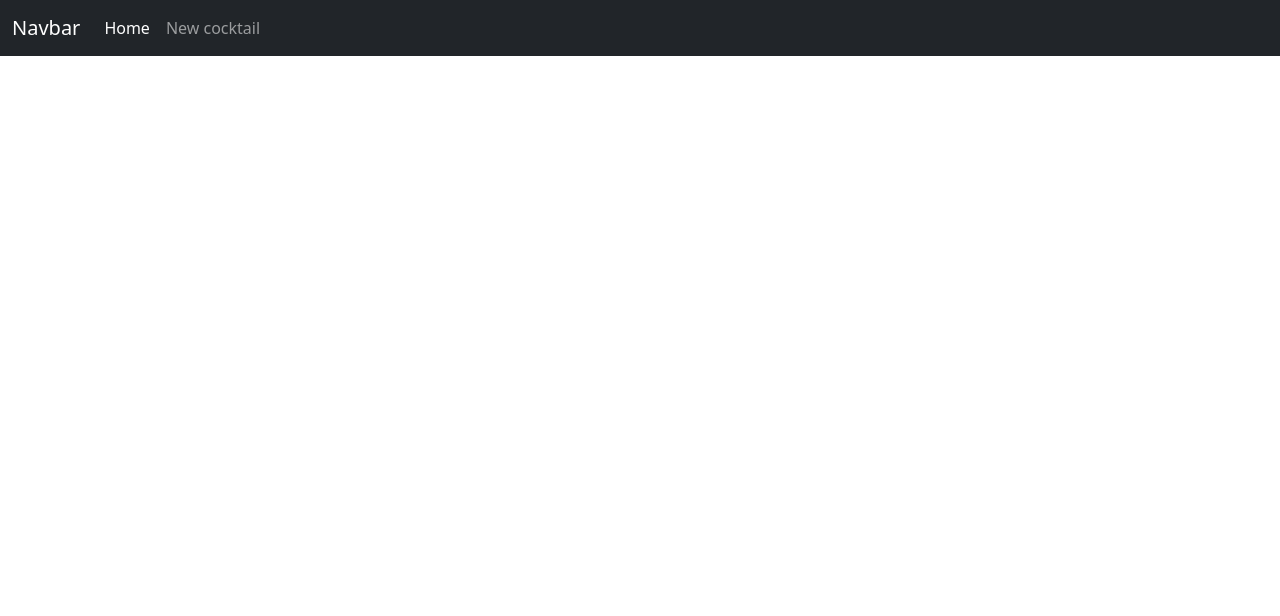
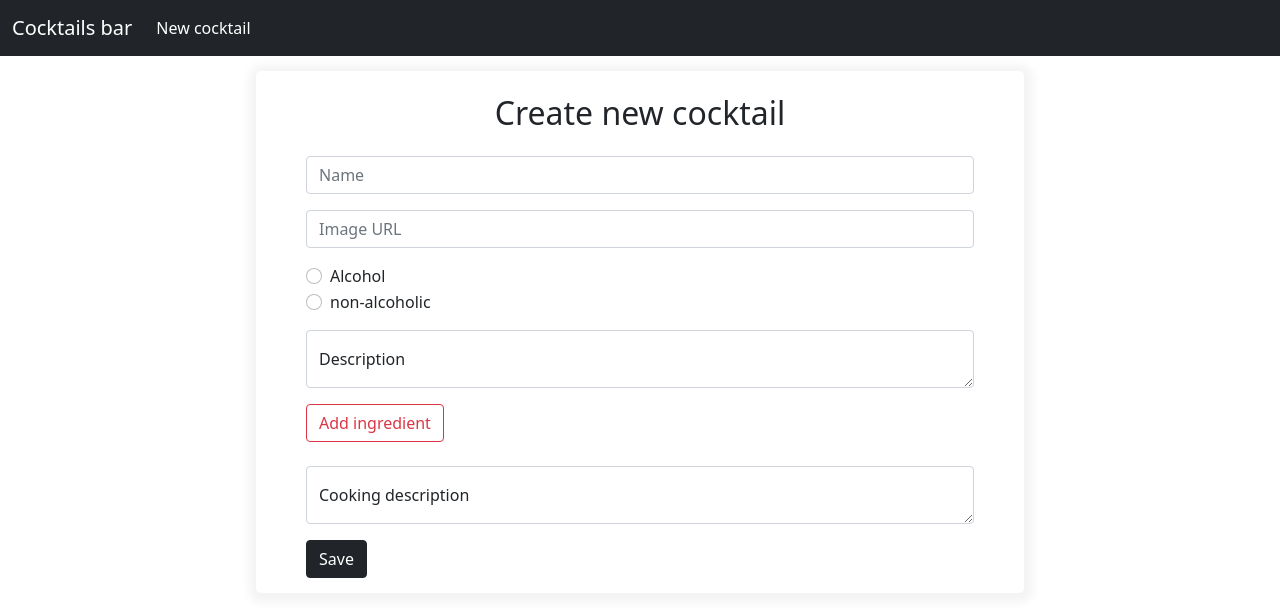
Before and after one commit to AsylKydraliev/cocktails-app, an Angular app: page /add in a window 1280 px wide. Before the commit this address led to /. Shown: the top 616 px of the page. Built offline with nearby package versions, Linux system fonts and the light colour scheme.

Commit message:
Реализована форма создания. Post запрос.

```diff
--- a/src/app/app-routing.module.ts
+++ b/src/app/app-routing.module.ts
@@ -1,7 +1,14 @@
 import { NgModule } from '@angular/core';
 import { RouterModule, Routes } from '@angular/router';
+import { HomeComponent } from './home/home.component';
+import { FormComponent } from './form/form.component';
+import { NotFoundComponent } from './not-found.component';
 
-const routes: Routes = [];
+const routes: Routes = [
+  {path: '', component: HomeComponent},
+  {path: 'add', component: FormComponent},
+  {path: '**', component: NotFoundComponent},
+];
 
 @NgModule({
   imports: [RouterModule.forRoot(routes)],
--- /dev/null
+++ b/src/app/form/form.component.css
@@ -0,0 +1,21 @@
+.container{
+  margin: 15px auto;
+  padding: 15px 50px;
+  width: 60%;
+  box-shadow: 1px 2px 10px 8px #F4F4F4;
+  border-radius: 5px;
+}
+
+small{
+  color: red;
+}
+
+input.ng-invalid.ng-touched{
+  box-shadow: 0 0 6px 3px red;
+}
+textarea.ng-invalid.ng-touched{
+  box-shadow: 0 0 6px 3px red;
+}
+select.ng-invalid.ng-touched{
+  box-shadow: 0 0 6px 3px red;
+}
--- /dev/null
+++ b/src/app/form/form.component.html
@@ -0,0 +1,156 @@
+<div class="container mb-5">
+  <h2 class="mt-2 text-center">Create new cocktail</h2>
+
+  <form class="col mt-4" [formGroup]="createForm" (ngSubmit)="onSubmit()">
+    <div class="mb-3 mt-3">
+      <input
+        type="text"
+        class="form-control"
+        formControlName="name"
+        name="name"
+        placeholder="Name"
+      >
+      <small
+        *ngIf="fieldHasError('name', 'required')"
+        class="form-text invalid-form-text">
+        Enter cocktail name
+      </small>
+    </div>
+
+    <div class="mb-3">
+      <input
+        type="text"
+        class="form-control"
+        formControlName="imageUrl"
+        name="imageUrl"
+        placeholder="Image URL"
+      >
+      <small
+        *ngIf="fieldHasError('imageUrl', 'required')"
+        class="form-text invalid-form-text">
+        Enter cocktail image URL
+      </small>
+    </div>
+
+    <div class="mb-3">
+      <div class="form-check mt-3">
+        <input
+          class="form-check-input"
+          type="radio"
+          formControlName="type"
+          name="type"
+          id="flexRadioDefault1"
+          value="alcohol"
+        >
+        <label class="form-check-label" for="flexRadioDefault1">
+          Alcohol
+        </label>
+      </div>
+      <div class="form-check mb-1">
+        <input
+          class="form-check-input"
+          type="radio"
+          formControlName="type"
+          name="type"
+          id="flexRadioDefault2"
+          value="non-alcoholic"
+        >
+        <label class="form-check-label" for="flexRadioDefault2">
+          non-alcoholic
+        </label>
+      </div>
+      <small
+        *ngIf="fieldHasError('type', 'required')"
+        class="form-text invalid-form-text">
+        Select cocktail type
+      </small>
+    </div>
+
+    <div class="form-floating mb-3">
+      <textarea
+        class="form-control"
+        placeholder="Leave a description here"
+        id="floatingTextarea"
+        formControlName="description"
+        name="description"
+      ></textarea>
+      <small
+        *ngIf="fieldHasError('description', 'required')"
+        class="form-text invalid-form-text">
+        Enter cocktail description
+      </small>
+      <label for="floatingTextarea">Description</label>
+    </div>
+
+    <div class="mb-3" formArrayName="ingredients">
+      <button (click)="addIngredient()" type="button" class="btn btn-outline-danger mb-2">Add ingredient</button>
+      <div class="mb-2 w-100" *ngFor="let _ of getIngredientControls(); let i = index">
+        <div [formGroupName]="i">
+          <div class="d-flex">
+            <input
+              type="text"
+              class="form-control"
+              formControlName="nameIngredient"
+              name="nameIngredient"
+              placeholder="Name ingredient"
+            >
+            <small
+              *ngIf="ingredientsHasError('nameIngredient', 'required', i)"
+              class="form-text invalid-form-text d-block">
+              Enter name ingredient
+            </small>
+            <input
+              type="number"
+              class="form-control"
+              formControlName="amountIngredient"
+              name="amountIngredient"
+              placeholder="Amount"
+            >
+            <small
+              *ngIf="ingredientsHasError('amountIngredient', 'required', i)"
+              class="form-text invalid-form-text">
+              Enter ingredient amount
+            </small>
+            <select
+              class="form-select me-1"
+              formControlName="unitIngredient"
+              name="unitIngredient"
+              aria-label="Default select example"
+            >
+              <option value="">Amount of ingredients</option>
+              <option value="Milliliters">Milliliters</option>
+              <option value="Pieces">Pieces</option>
+              <option value="Grams">Grams</option>
+            </select>
+            <small
+              *ngIf="ingredientsHasError('unitIngredient', 'required', i)"
+              class="form-text invalid-form-text">
+              Select ingredient unit
+            </small>
+          </div>
+        </div>
+      </div>
+    </div>
+
+    <div class="form-floating mb-3">
+      <textarea
+        class="form-control"
+        placeholder="Leave a description here"
+        id="cookingDescription"
+        formControlName="cookingDescription"
+        name="cookingDescription"
+      ></textarea>
+      <small
+        *ngIf="fieldHasError('cookingDescription', 'required')"
+        class="form-text invalid-form-text">
+        Enter cocktail cooking description
+      </small>
+      <label for="cookingDescription">Cooking description</label>
+    </div>
+
+    <button
+      type="submit"
+      class="btn btn-dark"
+    >Save</button>
+  </form>
+</div>
--- /dev/null
+++ b/src/app/form/form.component.ts
@@ -0,0 +1,66 @@
+import { Component, OnInit } from '@angular/core';
+import { FormArray, FormControl, FormGroup, Validators } from '@angular/forms';
+import { Cocktail } from '../shared/cocktail.model';
+import { CocktailService } from '../shared/cocktail.service';
+
+@Component({
+  selector: 'app-form',
+  templateUrl: './form.component.html',
+  styleUrls: ['./form.component.css']
+})
+export class FormComponent implements OnInit {
+  createForm!: FormGroup;
+
+  constructor(private cocktailService: CocktailService) { }
+
+  ngOnInit() {
+    this.createForm = new FormGroup({
+      name: new FormControl('', Validators.required),
+      imageUrl: new FormControl('', Validators.required),
+      type: new FormControl('', Validators.required),
+      description: new FormControl(''),
+      ingredients: new FormArray([]),
+      cookingDescription: new FormControl('', Validators.required),
+    })
+  }
+
+  onSubmit() {
+    const id = Math.random().toString();
+    const cocktail = new Cocktail(
+      id,
+      this.createForm.value.name,
+      this.createForm.value.imageUrl,
+      this.createForm.value.type,
+      this.createForm.value.description,
+      this.createForm.value.ingredients,
+      this.createForm.value.cookingDescription,
+    )
+    this.cocktailService.postCocktail(cocktail);
+  }
+
+  addIngredient() {
+    const ingredients = <FormArray>this.createForm.get('ingredients');
+    const ingredientGroup = new FormGroup({
+      nameIngredient: new FormControl('', Validators.required),
+      amountIngredient: new FormControl(0, Validators.required),
+      unitIngredient: new FormControl('', Validators.required),
+    })
+    ingredients.push(ingredientGroup);
+  }
+
+  getIngredientControls() {
+    const ingredients = <FormArray>this.createForm.get('ingredients');
+    return ingredients.controls;
+  }
+
+  fieldHasError(fieldName: string, errorType: string) {
+    const field = this.createForm.get(fieldName);
+    return Boolean(field && field.touched && field.errors?.[errorType]);
+  }
+
+  ingredientsHasError(fieldName: string, errorType: string, index: number) {
+    const ingredients = <FormArray>this.createForm.get('ingredients');
+    const field = ingredients.controls[index].get(fieldName);
+    return Boolean(field && field.touched && field.errors?.[errorType]);
+  }
+}
--- /dev/null
+++ b/src/app/not-found.component.ts
@@ -0,0 +1,13 @@
+import { Component } from '@angular/core';
+
+@Component({
+  selector: 'app-not-found',
+  template: `<h1>Not found!</h1>`,
+  styles: [`h1{
+    color: red;
+    text-align: center;
+    margin-top: 100px;
+  }`]
+})
+export class NotFoundComponent{
+}
--- a/src/app/shared/cocktail.model.ts
+++ b/src/app/shared/cocktail.model.ts
@@ -1,10 +1,13 @@
+import { Ingredient } from './ingredient.model';
+
 export class Cocktail{
   constructor(
+    public id: string,
     public name: string,
     public imageUrl: string,
     public type: string,
     public description: string,
-    public ingredients: [],
+    public ingredients: Ingredient[],
     public cookingDescription: string,
     ) {
   }
--- a/src/app/shared/cocktail.service.ts
+++ b/src/app/shared/cocktail.service.ts
@@ -0,0 +1,17 @@
+import { HttpClient } from '@angular/common/http';
+import { Cocktail } from './cocktail.model';
+import { Injectable } from '@angular/core';
+
+@Injectable({
+  providedIn: 'root'
+})
+
+export class CocktailService{
+  constructor(private http: HttpClient) {}
+
+  postCocktail(cocktail: Cocktail){
+    this.http.post('https://app-blog-f76a2-default-rtdb.firebaseio.com/coctails.json', cocktail).subscribe();
+  }
+
+
+}
--- a/src/app/toolbar/toolbar.component.html
+++ b/src/app/toolbar/toolbar.component.html
@@ -1,14 +1,11 @@
-<nav class="navbar navbar-expand-lg navbar-dark bg-dark">
+<nav class="navbar navbar-expand navbar-dark bg-dark">
   <div class="container-fluid">
-    <a class="navbar-brand" href="#">Navbar</a>
-    <button class="navbar-toggler" type="button" data-bs-toggle="collapse" data-bs-target="#navbarNavAltMarkup" aria-controls="navbarNavAltMarkup" aria-expanded="false" aria-label="Toggle navigation">
-      <span class="navbar-toggler-icon"></span>
-    </button>
+    <a class="navbar-brand" routerLink="/">Cocktails bar</a>
     <div class="collapse navbar-collapse" id="navbarNavAltMarkup">
       <div class="navbar-nav">
-        <a class="nav-link active" aria-current="page" href="#">Home</a>
-        <a class="nav-link" href="#">New cocktail</a>
+        <a class="nav-link" routerLink="/add" routerLinkActive="active">New cocktail</a>
       </div>
     </div>
   </div>
 </nav>
+<router-outlet></router-outlet>
```
Also changed, not shown: src/app/app.module.ts (+10 -2 lines), src/app/shared/ingredient.model.ts (added, +7 -0 lines), src/app/shared/ingredint.model.ts (deleted).
